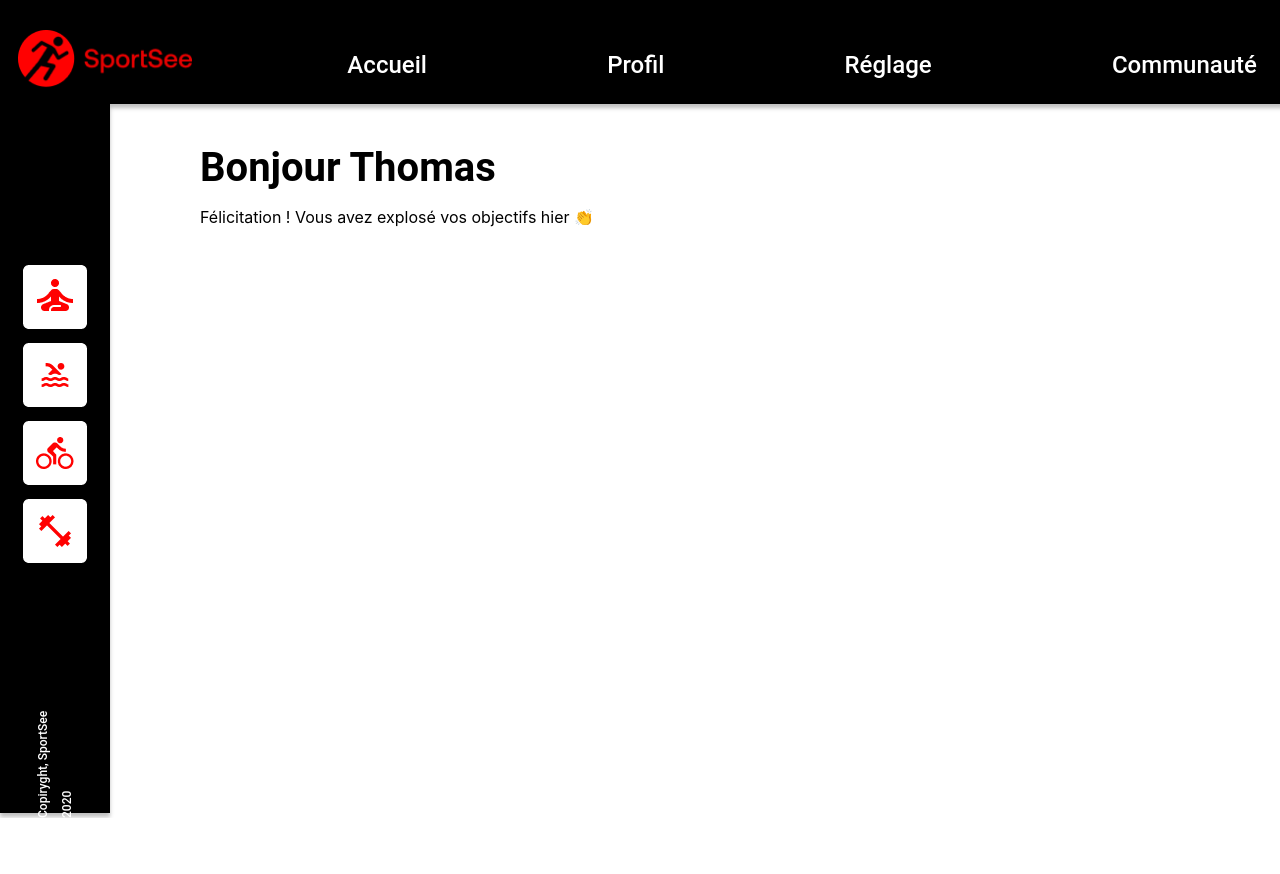
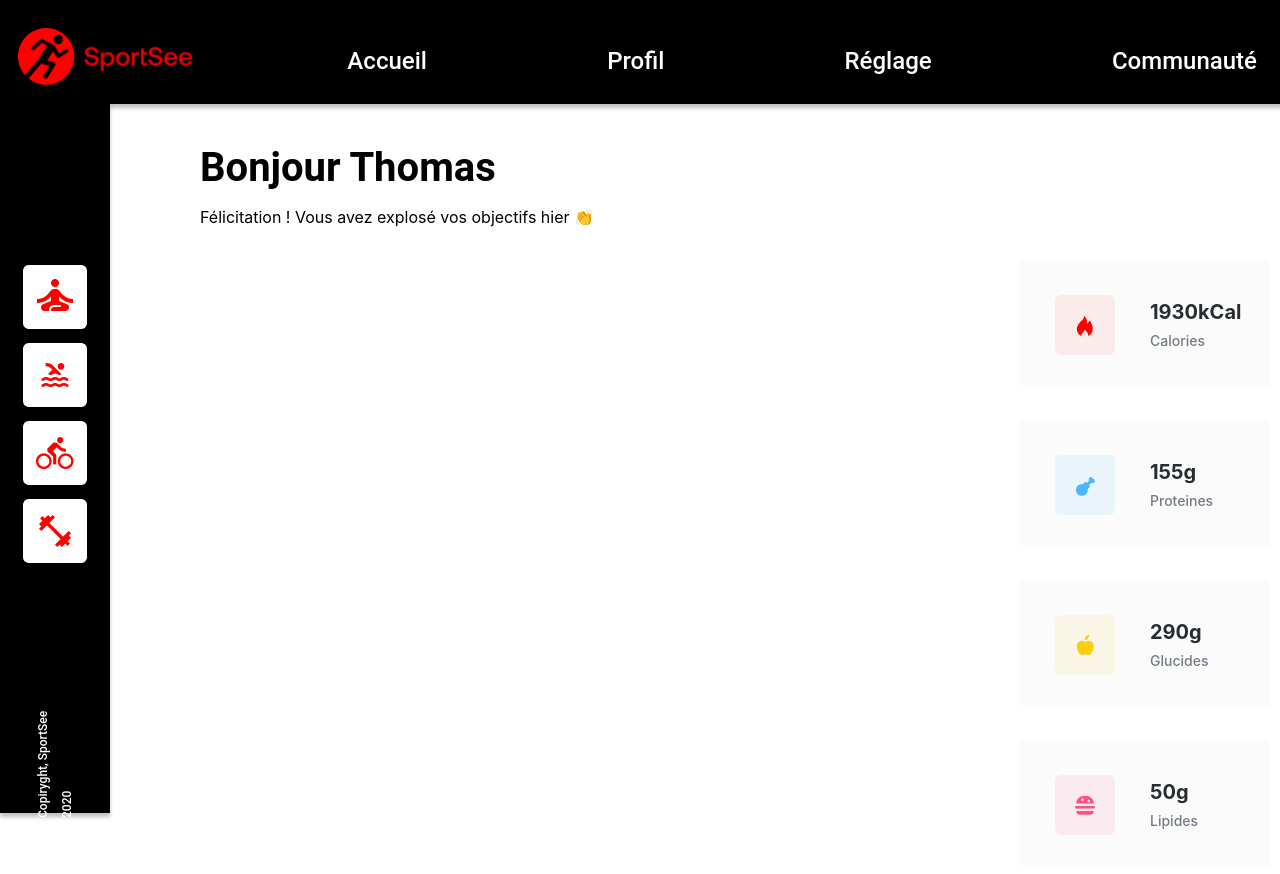
Before and after one commit to MaximilienProville75/MaximilienProville75-Proville_P12_22012022, a React (Create React App) app in the folder sportsee/: page / in a window 1280 px wide. Shown: the top 874 px of the page. Before the commit the page ends 818 px from the top, so only its background shows below. Built offline with nearby package versions, Linux system fonts and the light colour scheme.

Commit message:
25-01 19:43 --> Maco Card / List done

```diff
--- a/sportsee/src/components/DashBoard/DashBoard.css
+++ b/sportsee/src/components/DashBoard/DashBoard.css
@@ -0,0 +1,5 @@
+.MacroList{
+    position:absolute;
+    right: 10px;
+    top: 260px;
+}
--- a/sportsee/src/components/DashBoard/DashBoard.js
+++ b/sportsee/src/components/DashBoard/DashBoard.js
@@ -5,17 +5,17 @@ import HeaderNav from "./HeaderNav/HeaderNav";
 import VerticalNav from "./VerticalNav/VerticalNav";
 
 import UserInfos from "./UserInfos/UserInfos";
-import MacroNutriments from "./MacroNutriments/MacroNutriments";
+import MacroNutrimentsList from "./MacroNutriments/MacroNutrimentList";
 
 function Dashboard() {
   return (
     <>
       <HeaderNav />
       <UserInfos />
+      <div className="MacroList">
+        <MacroNutrimentsList />
+      </div>
       <VerticalNav />
-
-      {/* Map over Nutriments Data to create 4 MACROCARD
-      <MacroNutriments /> */}
     </>
   );
 }
--- a/sportsee/src/components/DashBoard/HeaderNav/HeaderNav.css
+++ b/sportsee/src/components/DashBoard/HeaderNav/HeaderNav.css
@@ -14,11 +14,11 @@ header {
 
 header img{
     height: 60px;
-    margin-top: 2.1%;
+    margin-top: 25px;
     margin-left: 15px;
 }
 
 .headerDiv {
-    margin-top: 3.8%;
+    margin-top: 45px;
     margin-right: 25px;
 }
--- /dev/null
+++ b/sportsee/src/components/DashBoard/MacroNutriments/MacroNutrimentList.js
@@ -0,0 +1,24 @@
+import React from "react";
+import MacroNutriments from "./MacroNutriments";
+
+import { getUserById } from "../../../models";
+
+const userIdInfo12 = getUserById(12);
+const keyData = userIdInfo12.keyData;
+const lengthArr = Object.values(keyData);
+const keyValues = Object.keys(keyData);
+console.log(keyData);
+
+function MacroNutrimentsList() {
+  const filteredVal = lengthArr.map((x) => {
+    return x;
+  });
+  let count = 0;
+  const card = keyValues.map((y) => {
+    count++;
+    return <MacroNutriments itemsValue={lengthArr[count - 1]} itemsKey={y} />;
+  });
+  return card;
+}
+
+export default MacroNutrimentsList;
--- a/sportsee/src/components/DashBoard/MacroNutriments/MacroNutriments.css
+++ b/sportsee/src/components/DashBoard/MacroNutriments/MacroNutriments.css
@@ -0,0 +1,36 @@
+.MacroCard{
+    width:250px;
+    height: 125px;
+    display: flex;
+    flex-direction: row;
+    background-color: #FBFBFB;
+    box-shadow: 0px 2px 4px 0px #00000005;
+    border-radius: 5px;
+    margin-bottom: 35px;
+}
+
+.MacoInfosImg img{
+    height: 60px;
+    width: 60px;
+    padding: 35px;
+}
+.MacoInfosImg{
+    display:flex;
+    justify-content:center;
+}
+.MacroValue{
+    font-size: 20px;
+    color: #282D30;
+    font-weight: bold;
+    margin-bottom: -6px;
+}
+
+.MacroName{
+    color: #74798C;
+    font-size: 14px;
+    font-weight: 500;
+}
+
+.MacoInfos{
+    padding-top: 20px;
+}
--- a/sportsee/src/components/DashBoard/MacroNutriments/MacroNutriments.js
+++ b/sportsee/src/components/DashBoard/MacroNutriments/MacroNutriments.js
@@ -1,20 +1,62 @@
 import React from "react";
 import "../MacroNutriments/MacroNutriments.css";
+import caloriesIntact from "/Users/maximilienproville/Desktop/FORMATION Openclassrooms/Projet_12_Sports/sportsee/src/assets/calories-icon.png";
+import proteinIntact from "/Users/maximilienproville/Desktop/FORMATION Openclassrooms/Projet_12_Sports/sportsee/src/assets/protein-icon.png";
+import carbsIntact from "/Users/maximilienproville/Desktop/FORMATION Openclassrooms/Projet_12_Sports/sportsee/src/assets/carbs-icon.png";
+import lipidIntact from "/Users/maximilienproville/Desktop/FORMATION Openclassrooms/Projet_12_Sports/sportsee/src/assets/fat-icon.png";
 
-function generateImgSrc() {
-  //? conditional to give to return a value that will be use for the Img Src
+function generateImgSrc(props) {
+  if (props.itemsKey === "calorieCount") {
+    return caloriesIntact;
+  }
+  if (props.itemsKey === "proteinCount") {
+    return proteinIntact;
+  }
+  if (props.itemsKey === "carbohydrateCount") {
+    return carbsIntact;
+  }
+  if (props.itemsKey === "lipidCount") {
+    return lipidIntact;
+  }
 }
 
-function MacroNutriments() {
+function generateValue(props) {
+  if (props.itemsKey === "calorieCount") {
+    return "kCal";
+  } else {
+    return "g";
+  }
+}
+
+function generateItems(props) {
+  if (props.itemsKey === "calorieCount") {
+    return "Calories";
+  }
+  if (props.itemsKey === "proteinCount") {
+    return "Proteines";
+  }
+  if (props.itemsKey === "carbohydrateCount") {
+    return "Glucides";
+  }
+  if (props.itemsKey === "lipidCount") {
+    return "Lipides";
+  }
+}
+
+function MacroNutriments(props) {
+  console.log(props);
   return (
     <div className="MacroCard">
-      <div className="MacoInfos&Img">
+      <div className="MacoInfosImg">
         {/* Conditiona Base On Macro Title to generate SRC imgs */}
-        <img alt="bla" />
+        <img src={generateImgSrc(props)} alt="bla" />
         <div className="MacoInfos">
           {/* Infos from data KeyData */}
-          <p>Number Of Cal or Gram</p>
-          <p>Macro Name</p>
+          <p className="MacroValue">
+            {props.itemsValue}
+            {generateValue(props)}
+          </p>
+          <p className="MacroName">{generateItems(props)}</p>
         </div>
       </div>
     </div>
--- a/sportsee/src/models.js
+++ b/sportsee/src/models.js
@@ -3,7 +3,7 @@ const {
   USER_ACTIVITY,
   USER_AVERAGE_SESSIONS,
   USER_PERFORMANCE,
-} = require("./data");
+} = require("./data.js");
 
 /**
  * @description Retrieve the main user info (first name, last name, today score)
```
Also changed, not shown: sportsee/src/components/App/App.js (+1 -13 lines).
